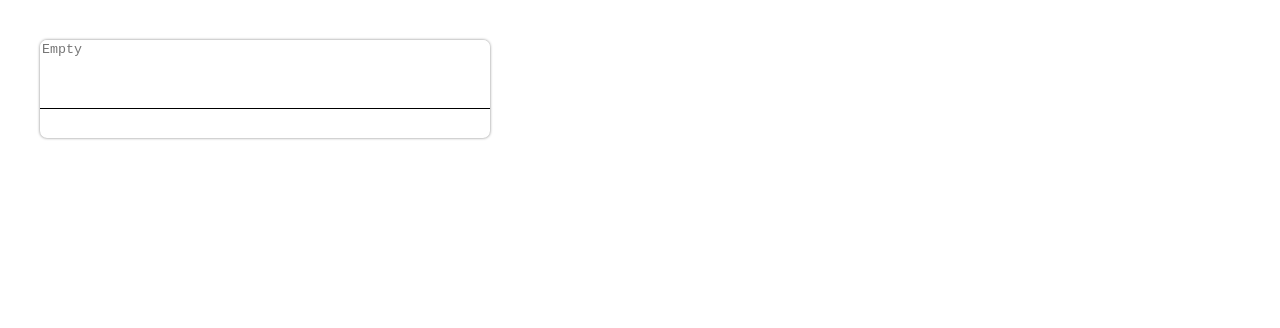
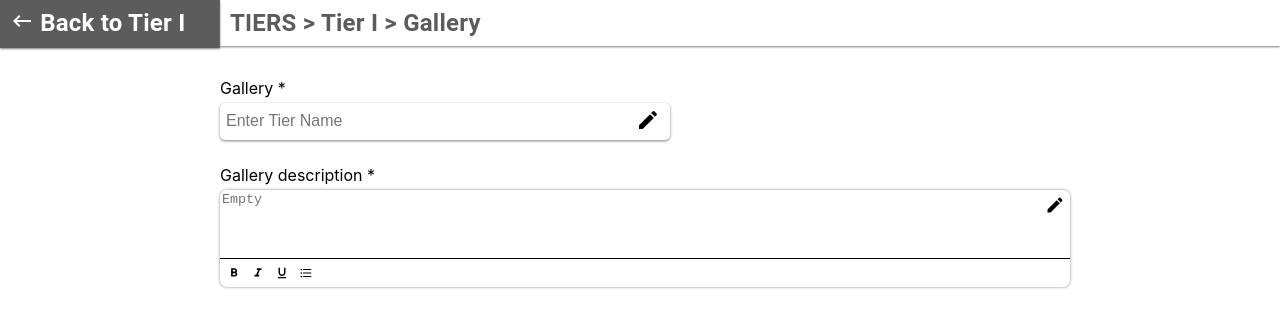
Before and after one commit to BledarBunjaku/gallery, a React (Create React App) app: page / in a window 1280 px wide. Shown: the top 328 px of the page. Built offline with nearby package versions, Linux system fonts and the light colour scheme.

Commit message:
project update

```diff
--- a/src/atest.tsx
+++ b/src/atest.tsx
@@ -28,12 +28,15 @@ export default function EmptyTextarea() {
 
      const classes  = useStyles()
 
-    return <Box className={classes.div} component="div" display="flex" flexDirection="column" borderRadius={7} m={5}>
+    return<>
+    <Box component="span" display="inline-block" >Gallery description</Box>
+    <Box className={classes.div} component="div" display="flex" flexDirection="column" borderRadius={7}>
         <Box>
             <TextareaAutosize className={classes.root} rows="4" placeholder="Empty" />
         </Box>
-        <Box component="div" height="30px" borderTop={1}> </Box>
-    </Box>
+        <Box component="div" height="30px" borderTop={1}>
+            </Box>
+    </Box></>
 }
 
 
--- /dev/null
+++ b/src/components/cardImage.tsx
@@ -0,0 +1,39 @@
+import React from 'react';
+import { makeStyles } from '@material-ui/core/styles';
+import Typography from '@material-ui/core/Typography';
+import Logo from "../logo512.png"
+import {Box} from '@material-ui/core';
+import VisibilityIcon from '@material-ui/icons/Visibility';
+import DeleteIcon from '@material-ui/icons/Delete';
+
+const useStyles = makeStyles({
+  card: {
+    margin: 3,
+    maxWidth: 220
+  },
+  cardDescription:{
+    fontSize: 12
+  }
+
+});
+
+export default function CardIMage() {
+  const classes = useStyles();
+
+  return (
+   <>  <Box component="div" className={classes.card} border={3}  position="relative" borderRadius="borderRadius">
+      <Box component="div" width="100%" boxSizing="border-box">
+          <img width="100%" height="100%" src={Logo}></img>
+          <Box display="flex" justifyContent="space-between" alignItems="center" position="absolute" width="100%" top={5}>
+            <VisibilityIcon color="primary" />
+            <DeleteIcon color="secondary"/>
+          </Box>
+      </Box>
+      <Box component="div" width="100%" bgcolor="yellow">
+            <Typography className={classes.cardDescription} variant="h5" component="p" align="center" >
+              Set as cover
+            </Typography>
+      </Box>
+    </Box></>
+  );
+}
--- /dev/null
+++ b/src/container/Gallery.tsx
@@ -0,0 +1,192 @@
+import {Grid,
+makeStyles,
+createStyles,
+TextareaAutosize,
+Box,
+Typography
+} from '@material-ui/core';
+import EditIcon from '@material-ui/icons/Edit';
+import CardImage from "../components/cardImage";
+import KeyboardBackspaceIcon from '@material-ui/icons/KeyboardBackspace';
+import FormatBoldIcon from '@material-ui/icons/FormatBold';
+import FormatItalicIcon from '@material-ui/icons/FormatItalic';
+import FormatUnderlinedIcon from '@material-ui/icons/FormatUnderlined';
+import FormatListBulletedIcon from '@material-ui/icons/FormatListBulleted';
+
+
+const useStyles = makeStyles((Theme)=>
+
+createStyles({
+
+    galleryPathBar: {
+        display: "flex",
+        [Theme.breakpoints.down('xs')]: {
+            flexDirection: "column"
+          }
+    },
+
+    galleryPathWrapper:{
+        color: "#5d5c5c",
+        flex: 1,
+        boxShadow: "0 1px 2px grey",
+        height: "max-content",
+            "& h2": {
+            width: "100%",
+            padding: "5px 10px" ,
+            fontSize: "1.5rem",
+            fontWeight: "bold",
+            color: "#5d5c5c",
+                height: "max-content"
+
+        }
+    },
+        galleryPathBack:{
+            color: "#fff",
+            boxShadow: "0 1px 2px grey",
+            flexBasis: 220,
+                "& h2": {
+                padding: "5px 10px" ,
+                fontSize: "1.5rem",
+                fontWeight: "bold",
+                backgroundColor: "#5d5c5c",
+                width: "100%",
+                "& span":{
+                   verticalAlign: "middle"
+                }
+        },
+        [Theme.breakpoints.down('xs')]: {
+            flex: 1
+          }
+    },
+        galleryContainer: {
+            paddingLeft: 220,
+            [Theme.breakpoints.down('sm')]: {
+                padding: 0
+              }
+        },
+        galleryTierName: {
+            paddingTop: 25,
+            border: 1,
+            paddingBottom: 20
+        },
+        galleryName: {
+            border: "none",
+            boxShadow: "0 1px 3px grey",
+            "& input":{
+                width: "100%",
+                boxSizing: "border-box",
+                fontSize: "16px",
+                border: "none",
+                    "&:focus-visible" : {
+                    outline: "none",
+                    border:"none"
+                    }
+            },
+            "& button": {
+                border: "none",
+                backgroundColor: "transparent",
+                cursor: "pointer"
+            }
+        },
+
+        galleryDescription: {
+            maxWidth: 850,
+            overflow: "hidden",
+            boxShadow: "0 0 3px grey",
+            marginBottom: 20,
+            position: "relative",
+            "&  *": {
+                boxSizing: "border-box"
+            },
+            "& textarea": {
+                resize: "none",
+                width: "100%",
+                border: "none",
+                borderColor: "grey",
+                "&:focus": {
+                    outline: "none"
+                }
+            },
+            "& svg": {
+                padding: "5px 0",
+                cursor: "pointer"
+            }
+
+        },
+        editIcon:{
+            position: "absolute",
+            top: 5,
+            right: 5,
+            "& svg":{
+                fontSize: 20,
+                padding: 0
+            }
+        }
+
+
+}))
+
+
+const Gallery = () => {
+
+
+    const classes = useStyles()
+    return <>
+
+            <Box className={classes.galleryPathBar} component="div">
+                <Box className={classes.galleryPathBack} display="flex" alignItems="center" flexBasis="300px">
+                    <Typography  component="h2"> <span><KeyboardBackspaceIcon/></span> {"Back to Tier I"}</Typography>
+                </Box>
+
+                <Box className={classes.galleryPathWrapper} component="div" display="flex" alignItems="center">
+                    <Typography  component="h2">{"TIERS > Tier I > Gallery"}</Typography>
+                </Box>
+            </Box>
+
+
+           <Box className={classes.galleryContainer} component="div">
+
+                {/* Gallery Name */}
+
+                <Box className={classes.galleryTierName} component="div">
+                   <Box component="span" display="inline-block" py="5px">Gallery *</Box>
+                        <Box className={classes.galleryName} component="div" border={2} maxWidth={450} boxSizing="border-box" display="flex" padding={0.5} borderRadius={5}>
+                            <input type="text" placeholder="Enter Tier Name"/>
+                            <button><EditIcon/></button>
+                        </Box>
+                </Box>
+
+                {/* Gallery Description */}
+
+                <Box component="span" display="inline-block" py="5px" >Gallery description * </Box>
+                    <Box className={classes.galleryDescription} component="div" display="flex" flexDirection="column" borderRadius={7}>
+                        <Box className={classes.editIcon} component="div"><EditIcon/></Box>
+                        <Box>
+                            <TextareaAutosize rows="4" placeholder="Empty" />
+                        </Box>
+                        <Box component="div" p="2px" borderTop={1} display="flex" alignItems="center" >
+                        <FormatBoldIcon /> <FormatItalicIcon /><FormatUnderlinedIcon /> <FormatListBulletedIcon />
+                    </Box>
+                </Box>
+
+                </Box>
+
+                 {/* Gallery Images */}
+                 {/* <Box component="span" display="inline-block" py="5px" >Images</Box>
+                <Grid container >
+                    <Grid sm={3} md= {2} justify="center" alignItems="center">
+                            <CardImage/>
+                    </Grid>
+                    <Grid sm={2} md= {1}>
+                        <CardImage/>
+                    </Grid>
+                    <Grid sm={2} md= {1}>
+                        <CardImage/>
+                    </Grid>
+                </Grid> */}
+
+
+    </>
+}
+
+export default Gallery
--- a/src/index.tsx
+++ b/src/index.tsx
@@ -1,18 +1,18 @@
 import React from 'react';
 import ReactDOM from 'react-dom';
 import './index.css';
-import App from './App';
-import Test from './appp';
+import App from './appp2';
+import Test from './components/cardImage';
 import Test1 from "./atest"
 import reportWebVitals from './reportWebVitals';
+import Gallery from "./container/Gallery"
 
 ReactDOM.render(
   <React.StrictMode>
-    <Test1 />
+    <Gallery />
   </React.StrictMode>,
   document.getElementById('root')
 );
-
 // If you want to start measuring performance in your app, pass a function
 // to log results (for example: reportWebVitals(console.log))
 // or send to an analytics endpoint. Learn more: https://bit.ly/CRA-vitals
```
Also changed, not shown: src/appp.tsx (deleted, +0 -50 lines), src/appp2.tsx (+38 -24 lines).
